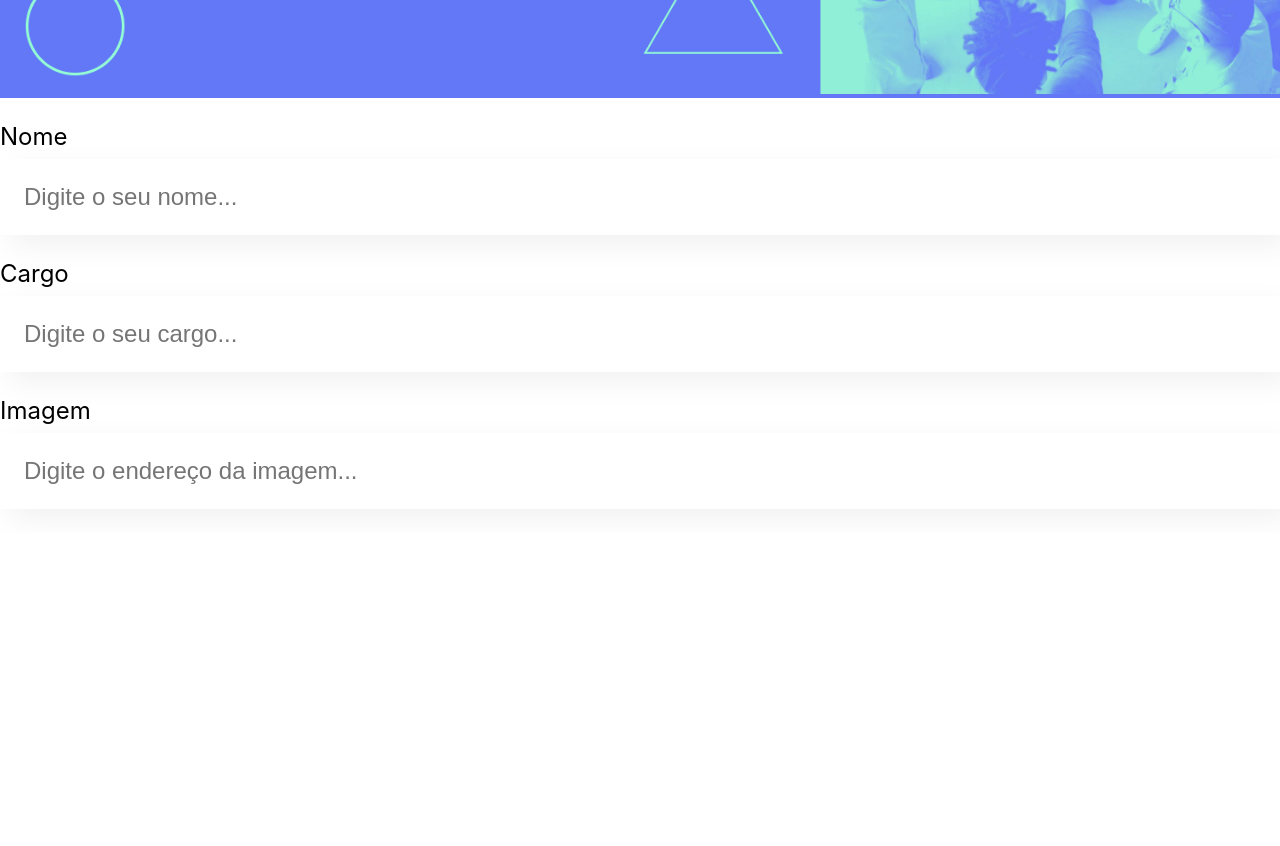
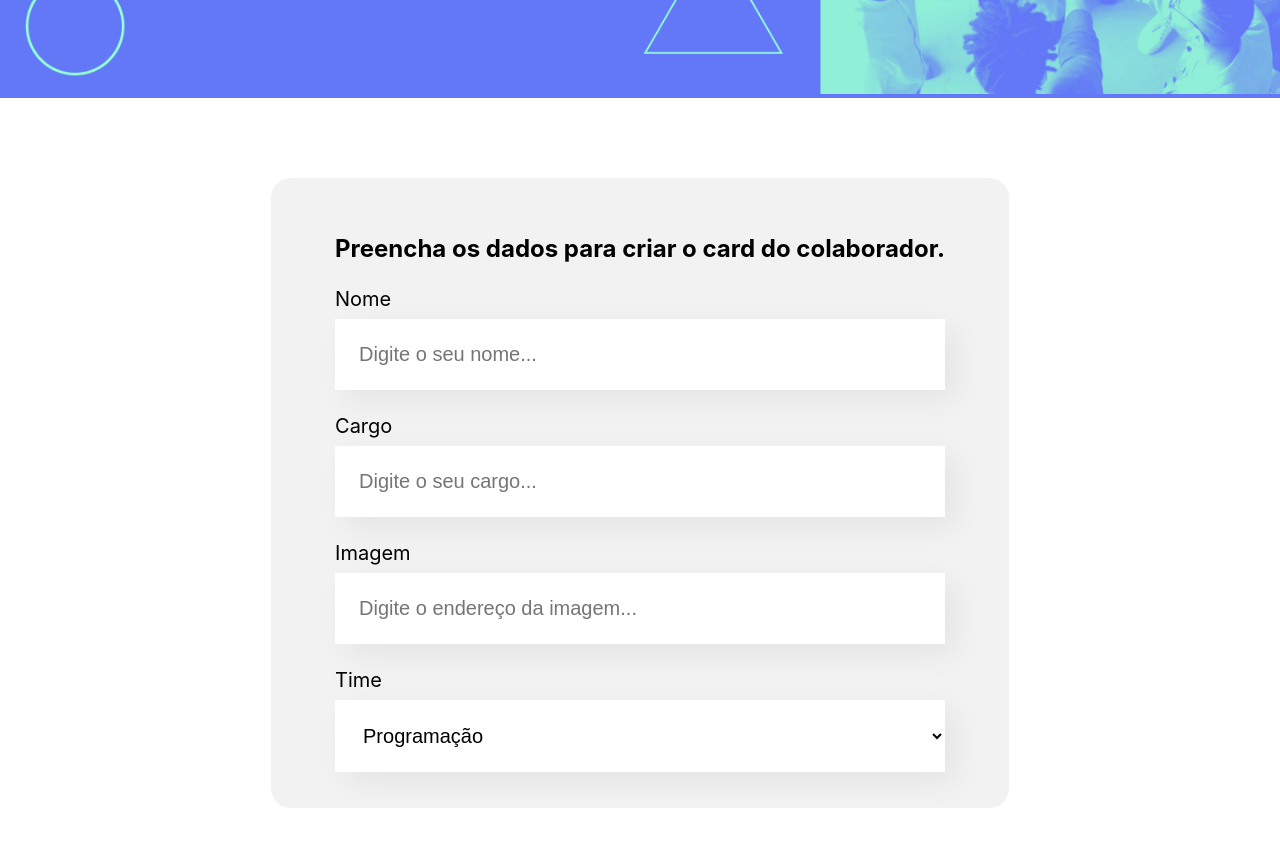
Before and after one commit to jenaroaaugusto/ReactAlura, a React (Create React App) app: page / in a window 1280 px wide. Shown: the part 400-1246 px from the top of the page. Before the commit the page ends 933 px from the top, so only its background shows below. Built offline with nearby package versions, Linux system fonts and the light colour scheme.

Commit message:
Criação de campo select, e remoção de coisas inutio

```diff
--- a/src/App.js
+++ b/src/App.js
@@ -1,13 +1,12 @@
 import Banner from './componentes/Banner';
-import CampoTexto from './componentes/CompoTexto';
+import Formulario from './componentes/Formulario';
+
 
 function App() {
   return (
     <div className="App">
       <Banner />
-      <CampoTexto label= "Nome" placeholder= "Digite o seu nome" />
-      <CampoTexto label= "Cargo" placeholder= "Digite o seu cargo" />
-      <CampoTexto label= "Imagem" placeholder= "Digite o endereço da imagem"/>
+      <Formulario></Formulario>
     </div>
   );
 }
--- a/src/componentes/CompoTexto/CampoTexto.css
+++ b/src/componentes/CampoTexto/CampoTexto.css
@@ -1,20 +1,20 @@
 .campo-texto {
-    margin: 24px 0;
+  margin: 24px 0;
 
 }
 
 .campo-texto label {
-    display: block;
-    margin-bottom: 8px;
-    font-size: 24px;
+  display: block;
+  margin-bottom: 8px;
+  font-size: 20px;
 }
 
 .campo-texto input {
   background-color: #fff;
-  box-shadow: 10px 10px 30px  rgba(0, 0, 0, 0.06);
+  box-shadow: 10px 10px 30px rgba(0, 0, 0, 0.06);
   width: 100%;
   border: none;
-  font-size: 24px;
+  font-size: 20px;
   padding: 24px;
   box-sizing: border-box;
 
--- /dev/null
+++ b/src/componentes/Formulario/Formulario.css
@@ -0,0 +1,14 @@
+.formulario {
+    display: flex;
+    justify-content: center;
+    margin: 80px 0;
+
+}
+
+.formulario form {
+    max-width: 80%;
+    background-color: #F2F2F2;
+    border-radius: 20px;
+    padding: 36px 64px;
+    box-shadow: 8px 8px 16px (0, 0, 0, 0.08)
+}
--- /dev/null
+++ b/src/componentes/Formulario/index.js
@@ -0,0 +1,32 @@
+import CampoTexto from "../CampoTexto";
+import ListaSuspensa from "../ListaSuspensa";
+import "./Formulario.css";
+
+const Formulario = () => {
+  const time = [
+    "Programação",
+    "Front-end",
+    "Data Science",
+    "DevOps",
+    "UX e Design",
+    "Mobile",
+    "Inovação e Gestão",
+    "Administrador",
+    "Colaborador"
+
+  ];
+
+  return (
+    <section className = "formulario">
+      <form>
+        <h2>Preencha os dados para criar o card do colaborador.</h2>
+        <CampoTexto label="Nome" placeholder="Digite o seu nome" />
+        <CampoTexto label="Cargo" placeholder="Digite o seu cargo" />
+        <CampoTexto label="Imagem" placeholder="Digite o endereço da imagem" />
+        <ListaSuspensa label="Time" itens={time} />
+      </form>
+    </section>
+  );
+};
+
+export default Formulario;
--- /dev/null
+++ b/src/componentes/ListaSuspensa/ListaSuspensa.css
@@ -0,0 +1,20 @@
+.lista-suspensa {
+
+}
+
+.lista-suspensa label {
+    display: block;
+    margin-bottom: 8px;
+    font-size: 20px;
+}
+
+
+.lista-suspensa select {
+    background-color: #fff;
+    box-shadow: 10px 10px 30px  rgba(0, 0, 0, 0.06);
+    width: 100%;
+    border: none;
+    font-size: 20px;
+    padding: 24px;
+    box-sizing: border-box;
+}
--- /dev/null
+++ b/src/componentes/ListaSuspensa/index.js
@@ -0,0 +1,16 @@
+import './ListaSuspensa.css'
+
+const ListaSuspensa = (props) => {
+    console.log(props.itens)
+    return (
+        <div className="lista-suspensa">
+            <label>{props.label}</label>
+            <select>
+                {props.itens.map((item) => <option key={item}>{item}</option>)}
+            </select>
+        </div>
+    )
+
+}
+
+export default ListaSuspensa
```
Also changed, not shown: src/componentes/CampoTexto/index.js (renamed from src/componentes/CompoTexto/index.js).
